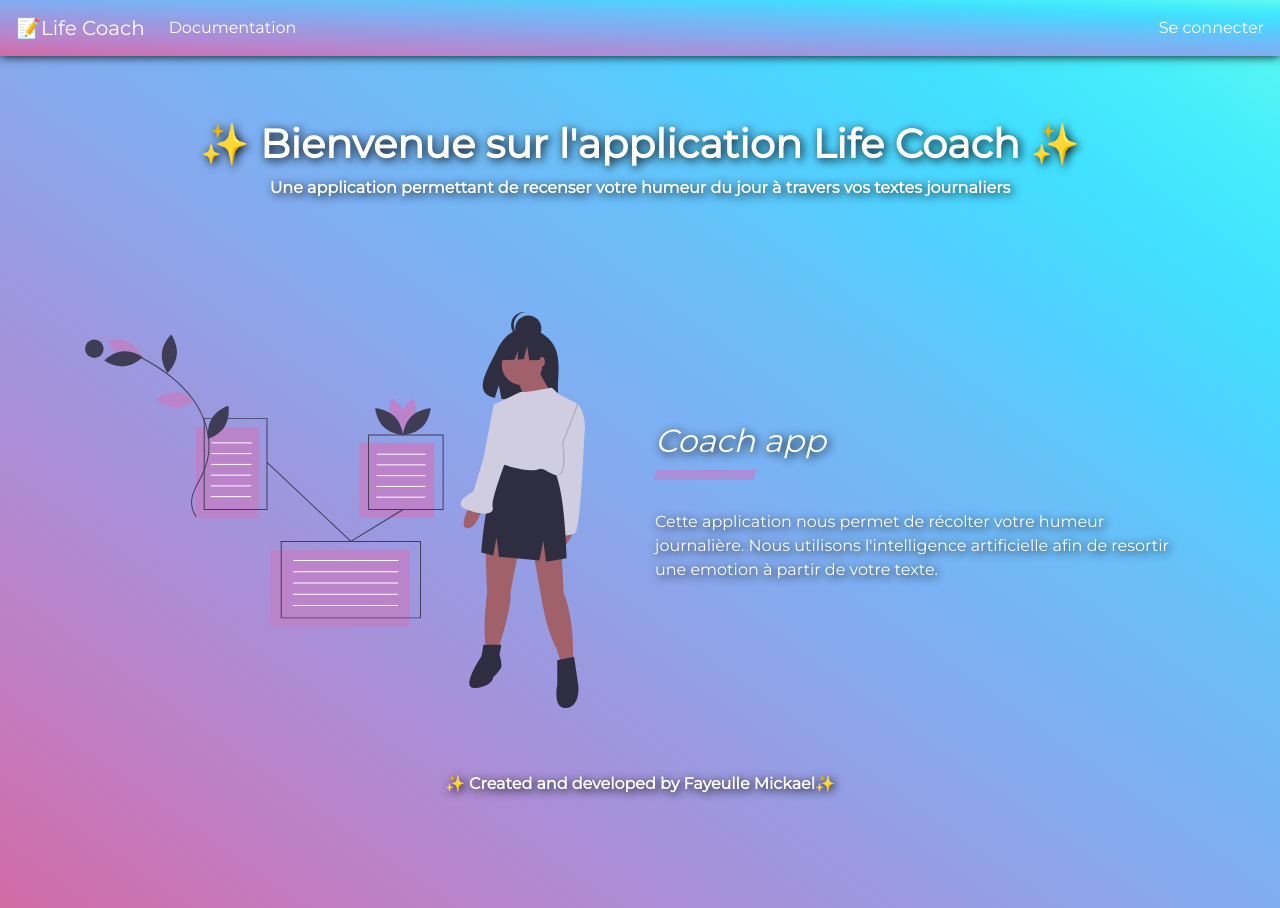
After one commit to Hellfik/django-diary-api, a Django app: page / in a window 1280 px wide. The commit adds this page. Run offline with Django 3.2, Linux system fonts and the light colour scheme; some libraries are stand-ins or nearby versions.

Commit message:
Home page Update

```diff
--- a/base/templates/base/base.html
+++ b/base/templates/base/base.html
@@ -124,11 +124,45 @@
       #search{
           display: flex;
       }
+
+      .img-home{
+          width: 500px;
+          height:auto;
+      }
+
+      .home-sep{
+          display:block;
+          width: 100px;
+          height:10px;
+      }
+
+      .presentation-text{
+        text-shadow: 2px 2px 10px #000;
+      }
+
+      .home-title{
+          position: relative;
+          color:#fff;
+          font-style: italic;
+          text-shadow: 2px 2px 10px #000;
+          margin-bottom: 50px;
+      }
+
+      .home-title:after{
+        content:'' ;
+        position: absolute;
+        bottom:-20px;
+        left:0;
+        width:100px;
+        height: 10px;
+        background-color: #aa8fd8;
+        transform: skewX(-20deg);
+      }
   </style>
 </head>
 <body class="d-flex flex-column min-vh-100">
     <nav class="navbar navbar-expand-sm">
-        <a class="navbar-brand" href="#">📝Life Coach</a>
+        <a class="navbar-brand" href="{% url 'home' %}">📝Life Coach</a>
         <button class="navbar-toggler" type="button" data-toggle="collapse" data-target="#collapsibleNavbar">
             <span class="navbar-toggler-icon"></span>
         </button>
--- /dev/null
+++ b/base/templates/base/home.html
@@ -0,0 +1,15 @@
+{% extends "base/base.html" %}
+{% load static %}
+{% block content %}
+<div class="container">
+    <div class="row justify-content-center align-items-center">
+        <div class="col-md-6">
+            <img class="img-home" src="{% static 'img/home.svg' %}" alt="home page">
+        </div>
+        <div class="col-md-6">
+            <h2 class="home-title">Coach app</h2>
+            <p class="presentation-text">Cette application nous permet de récolter votre humeur journalière. Nous utilisons l'intelligence artificielle afin de resortir une emotion à partir de votre texte.</p>
+        </div>
+    </div>
+</div>
+{% endblock content %}
--- a/base/urls.py
+++ b/base/urls.py
@@ -1,10 +1,11 @@
 from django.urls import path
 
-from .views import CustomLoginView, RegisterView, TextDetail, TextList, TextCreate, TextUpdate, TextDelete
+from .views import CustomLoginView, RegisterView, TextDetail, TextList, TextCreate, TextUpdate, TextDelete, homePage
 from django.contrib.auth.views import LogoutView
 
 # All urls for the base app
 urlpatterns = [
+    path('', homePage, name='home'),
     path('login/', CustomLoginView.as_view(), name="login"),
     path('logout/', LogoutView.as_view(next_page="login"), name="logout"),
     path('register/', RegisterView.as_view(), name='register'),
--- a/base/views.py
+++ b/base/views.py
@@ -19,6 +19,12 @@
 from django.contrib.auth.mixins import LoginRequiredMixin
 from django.contrib.auth.forms import UserCreationForm
 from django.contrib.auth import login
+
+
+def homePage(request):
+    return render(request, 'base/home.html')
+
+
 
 class CustomLoginView(LoginView):
     template_name = 'base/login.html'
```
Also changed, not shown: base/static/img/home.svg (added).
